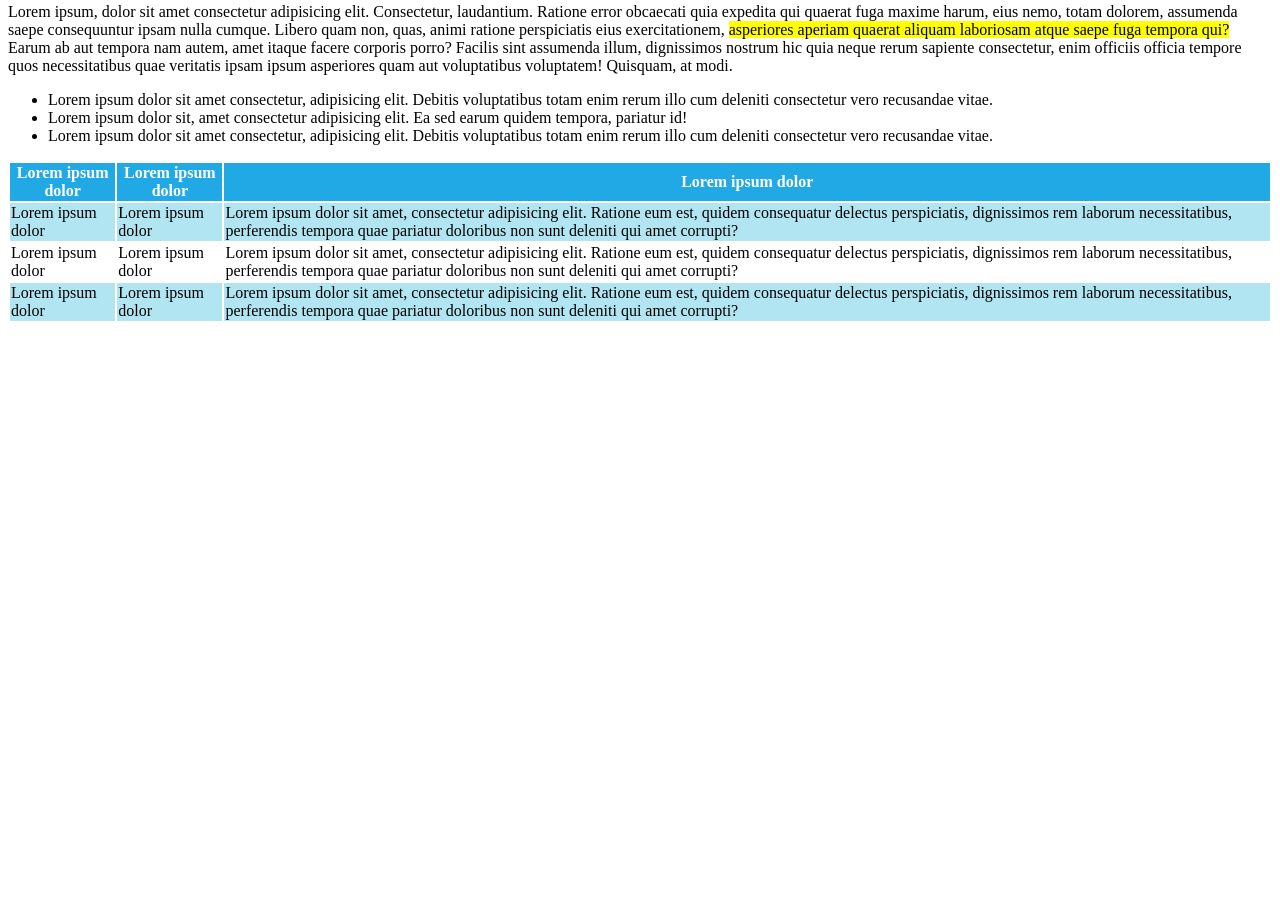
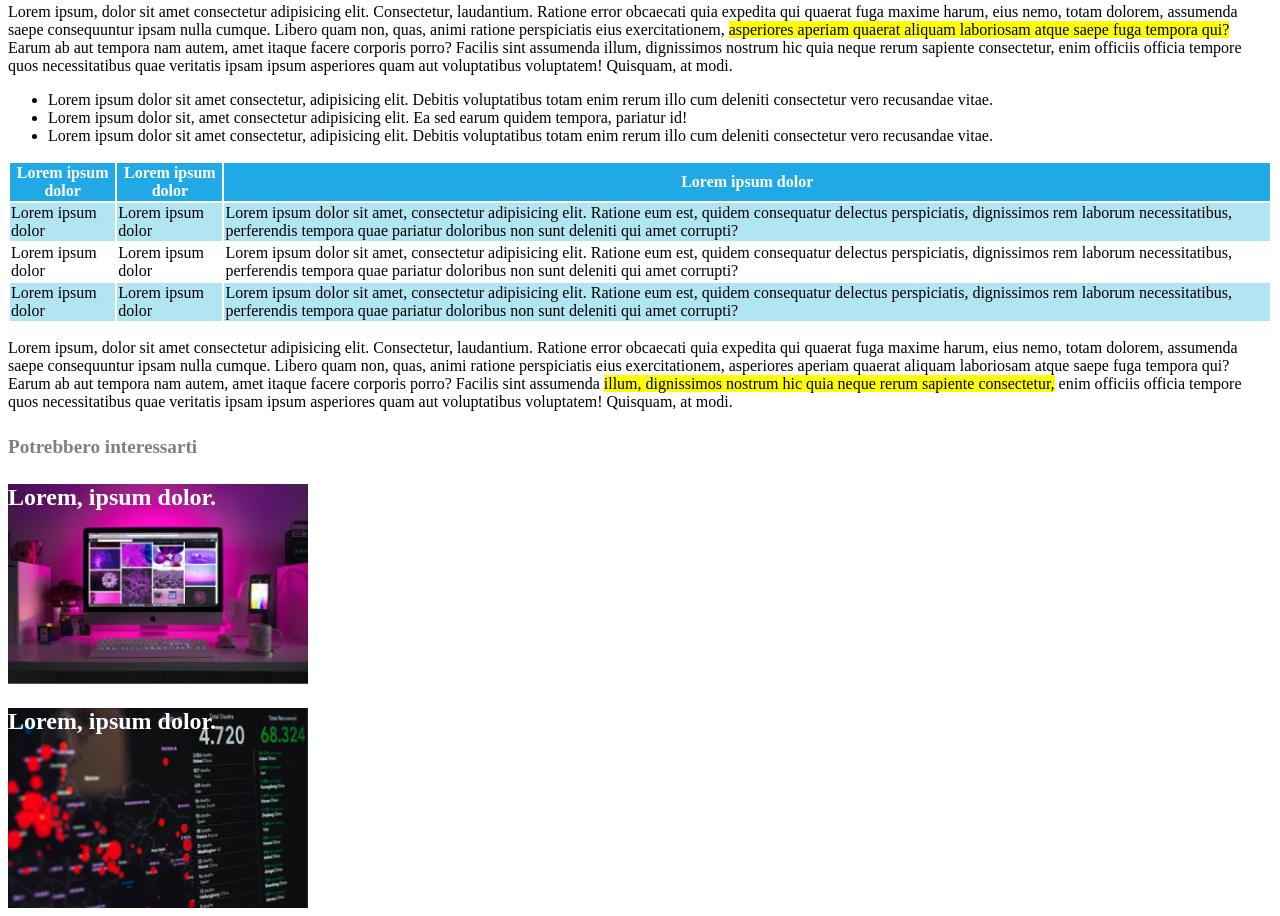
Before and after one commit to Claudio-Emmolo/html-css-booleaner, a plain HTML site: page index.html in a window 1280 px wide. Shown: the part 845-1761 px from the top of the page. Before the commit the page ends 1176 px from the top, so only its background shows below. Drawn offline with Linux system fonts and the light colour scheme.

Commit message:
add footer

```diff
--- a/css/style.css
+++ b/css/style.css
@@ -61,3 +61,30 @@ header{
 #td-special{
     background-color: #ffffff;
 }
+
+/* FOOTER */
+.othertxt{
+    font-size: 1.2rem;
+}
+
+.iconmore{
+    width: 300px;
+    height: 200px;
+}
+
+.img1{
+    background-image: url(../img/monitor.jpg);
+    background-repeat: no-repeat;
+    background-size: cover;
+}
+
+.img2{
+    background-image: url(../img/graph.jpg);
+    background-repeat: no-repeat;
+    background-size: cover;
+}
+
+.nameimg{
+    color: white;
+    font-size: 1.5rem;
+}
--- a/index.html
+++ b/index.html
@@ -85,10 +85,25 @@
                 </table>
             </section>
 
+            <!-- SECTION END PARAGRAPH -->
+            <section>
+                <p>Lorem ipsum, dolor sit amet consectetur adipisicing elit. Consectetur, laudantium. Ratione error obcaecati quia expedita qui quaerat fuga maxime harum, eius nemo, totam dolorem, assumenda saepe consequuntur ipsam nulla cumque.
+                    Libero quam non, quas, animi ratione perspiciatis eius exercitationem, asperiores aperiam quaerat aliquam laboriosam atque saepe fuga tempora qui? Earum ab aut tempora nam autem, amet itaque facere corporis porro?
+                    Facilis sint assumenda <span class="evidenziatore">illum, dignissimos nostrum hic quia neque rerum sapiente consectetur,</span> enim officiis officia tempore quos necessitatibus quae veritatis ipsam ipsum asperiores quam aut voluptatibus voluptatem! Quisquam, at modi.
+                </p>
+            </section>
         </main>
 
         <footer>
+            <h4 class="grey othertxt">Potrebbero interessarti</h4>
 
+            <div class="iconmore img1">
+                <h3 class="nameimg">Lorem, ipsum dolor.</h3>
+            </div>
+
+            <div class="iconmore img2">
+                <h3 class="nameimg">Lorem, ipsum dolor.</h3>
+            </div>
         </footer>
 
     </body>
```
